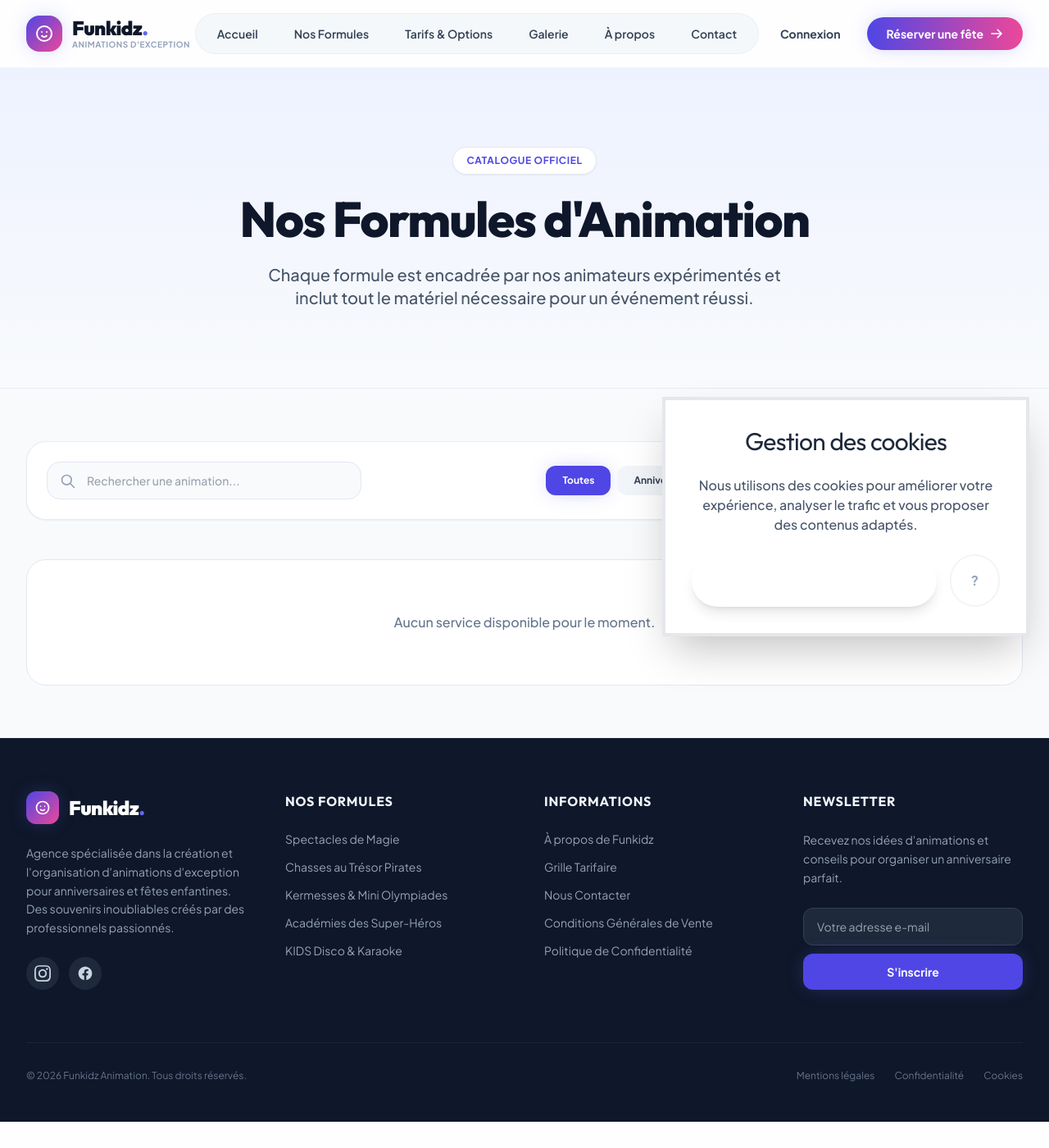
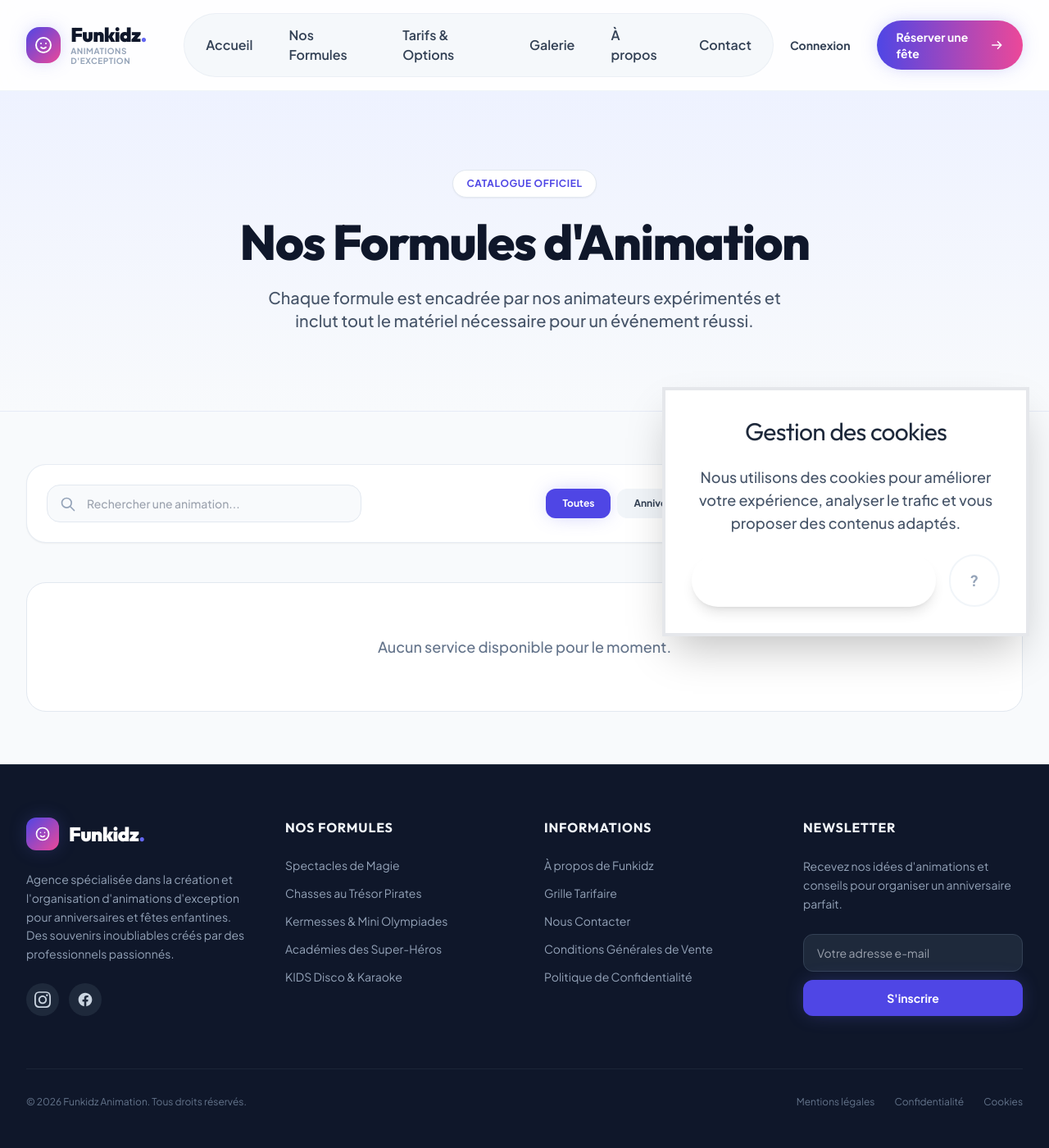
Before and after one commit to nassim2389/Funkidz-animation-, a Django app: page /nos-surprises/ in a window 1280 px wide. Shown: the whole page at 82% size. Before the commit the page ends 1368 px from the top, so only its background shows below. Run offline with Django 5.2, Linux system fonts and the light colour scheme; data that the repository does not hold is empty; parts of the project's set-up code (start-up, migrations or seed data) failed here and were passed over; some libraries are stand-ins or nearby versions.

Commit message:
style: enlarge font sizes across navbar, cards, and body text for enhanced legibility

```diff
--- a/templates/base.html
+++ b/templates/base.html
@@ -57,7 +57,7 @@
     <style type="text/tailwindcss">
         @layer base {
             body {
-                @apply bg-slate-50 text-slate-800 font-sans antialiased selection:bg-brand-500 selection:text-white;
+                @apply bg-slate-50 text-slate-800 font-sans antialiased text-base sm:text-lg leading-relaxed selection:bg-brand-500 selection:text-white;
             }
             h1, h2, h3, h4, h5, h6 {
                 @apply font-heading tracking-tight;
--- a/templates/includes/navbar.html
+++ b/templates/includes/navbar.html
@@ -19,12 +19,12 @@
 
             <!-- Desktop Navigation -->
             <div class="hidden md:flex items-center gap-1 bg-slate-100/70 p-1.5 rounded-full border border-slate-200/50">
-                <a href="{% url 'home' %}" class="px-5 py-2 text-sm font-semibold rounded-full transition-all duration-200 text-slate-700 hover:text-brand-600 hover:bg-white">Accueil</a>
-                <a href="{% url 'services-web' %}" class="px-5 py-2 text-sm font-semibold rounded-full transition-all duration-200 text-slate-700 hover:text-brand-600 hover:bg-white">Nos Formules</a>
-                <a href="{% url 'pricing' %}" class="px-5 py-2 text-sm font-semibold rounded-full transition-all duration-200 text-slate-700 hover:text-brand-600 hover:bg-white">Tarifs & Options</a>
-                <a href="{% url 'gallery' %}" class="px-5 py-2 text-sm font-semibold rounded-full transition-all duration-200 text-slate-700 hover:text-brand-600 hover:bg-white">Galerie</a>
-                <a href="{% url 'about' %}" class="px-5 py-2 text-sm font-semibold rounded-full transition-all duration-200 text-slate-700 hover:text-brand-600 hover:bg-white">À propos</a>
-                <a href="{% url 'contact' %}" class="px-5 py-2 text-sm font-semibold rounded-full transition-all duration-200 text-slate-700 hover:text-brand-600 hover:bg-white">Contact</a>
+                <a href="{% url 'home' %}" class="px-5 py-2 text-base font-semibold rounded-full transition-all duration-200 text-slate-700 hover:text-brand-600 hover:bg-white">Accueil</a>
+                <a href="{% url 'services-web' %}" class="px-5 py-2 text-base font-semibold rounded-full transition-all duration-200 text-slate-700 hover:text-brand-600 hover:bg-white">Nos Formules</a>
+                <a href="{% url 'pricing' %}" class="px-5 py-2 text-base font-semibold rounded-full transition-all duration-200 text-slate-700 hover:text-brand-600 hover:bg-white">Tarifs & Options</a>
+                <a href="{% url 'gallery' %}" class="px-5 py-2 text-base font-semibold rounded-full transition-all duration-200 text-slate-700 hover:text-brand-600 hover:bg-white">Galerie</a>
+                <a href="{% url 'about' %}" class="px-5 py-2 text-base font-semibold rounded-full transition-all duration-200 text-slate-700 hover:text-brand-600 hover:bg-white">À propos</a>
+                <a href="{% url 'contact' %}" class="px-5 py-2 text-base font-semibold rounded-full transition-all duration-200 text-slate-700 hover:text-brand-600 hover:bg-white">Contact</a>
             </div>
 
             <!-- Auth & Reservation Actions -->
--- a/templates/services/list.html
+++ b/templates/services/list.html
@@ -89,7 +89,7 @@
                     </div>
 
                     <div class="p-6 space-y-4">
-                        <p class="text-slate-600 text-sm leading-relaxed font-medium line-clamp-3">{{ service.description }}</p>
+                        <p class="text-slate-700 text-base leading-relaxed font-medium line-clamp-3">{{ service.description }}</p>
                     </div>
                 </div>
 
@@ -100,10 +100,10 @@
                     </div>
 
                     <div class="grid grid-cols-2 gap-3">
-                        <a href="{% url 'booking-wizard' %}?service={{ service.id }}" class="py-3 text-center bg-gradient-to-r from-brand-600 to-accent-pink text-white font-extrabold text-xs rounded-xl transition duration-200 shadow-glow hover:shadow-xl hover:scale-105 active:scale-95">
+                        <a href="{% url 'booking-wizard' %}?service={{ service.id }}" class="py-3.5 text-center bg-gradient-to-r from-brand-600 to-accent-pink text-white font-extrabold text-sm rounded-xl transition duration-200 shadow-glow hover:shadow-xl hover:scale-105 active:scale-95">
                             Réserver
                         </a>
-                        <a href="{% url 'pricing' %}" class="py-3 text-center bg-slate-100 hover:bg-slate-200 text-slate-700 font-extrabold text-xs rounded-xl transition duration-200">
+                        <a href="{% url 'pricing' %}" class="py-3.5 text-center bg-slate-100 hover:bg-slate-200 text-slate-700 font-extrabold text-sm rounded-xl transition duration-200">
                             Voir tarifs & options
                         </a>
                     </div>
```
